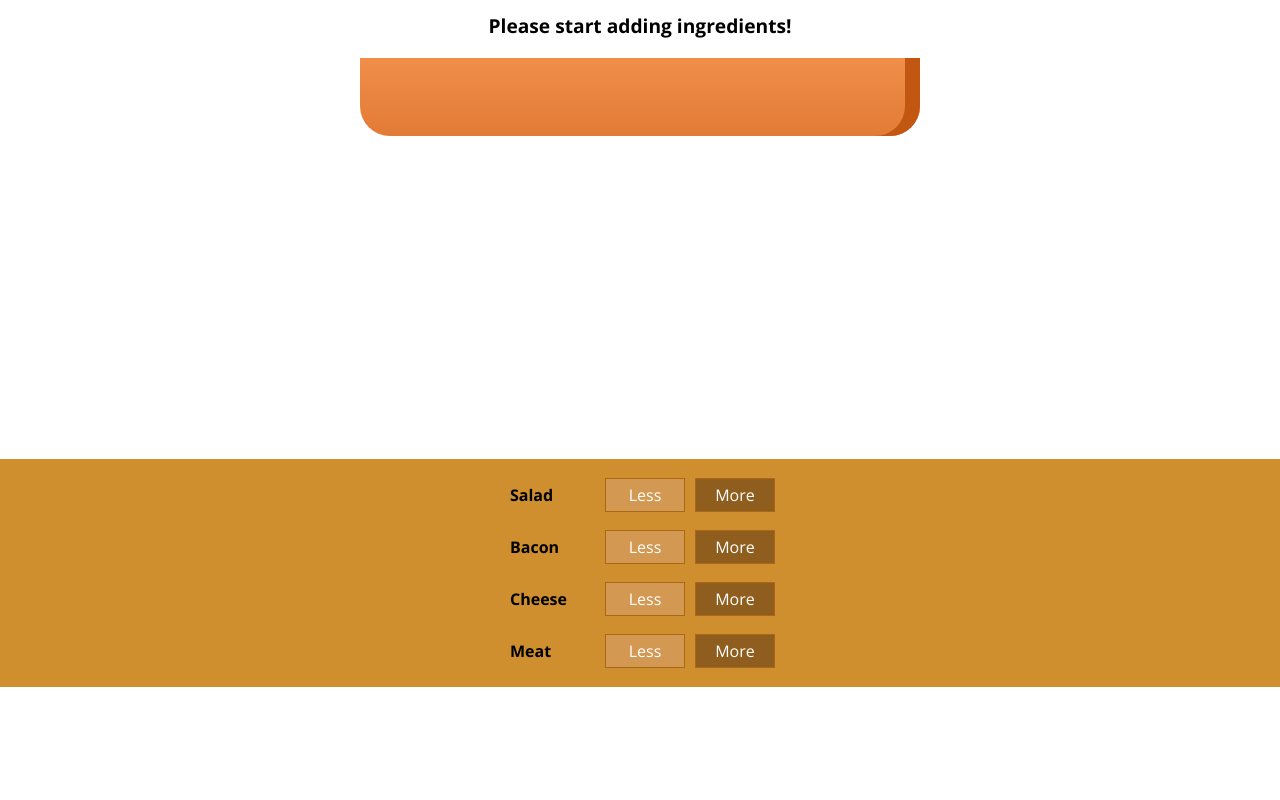
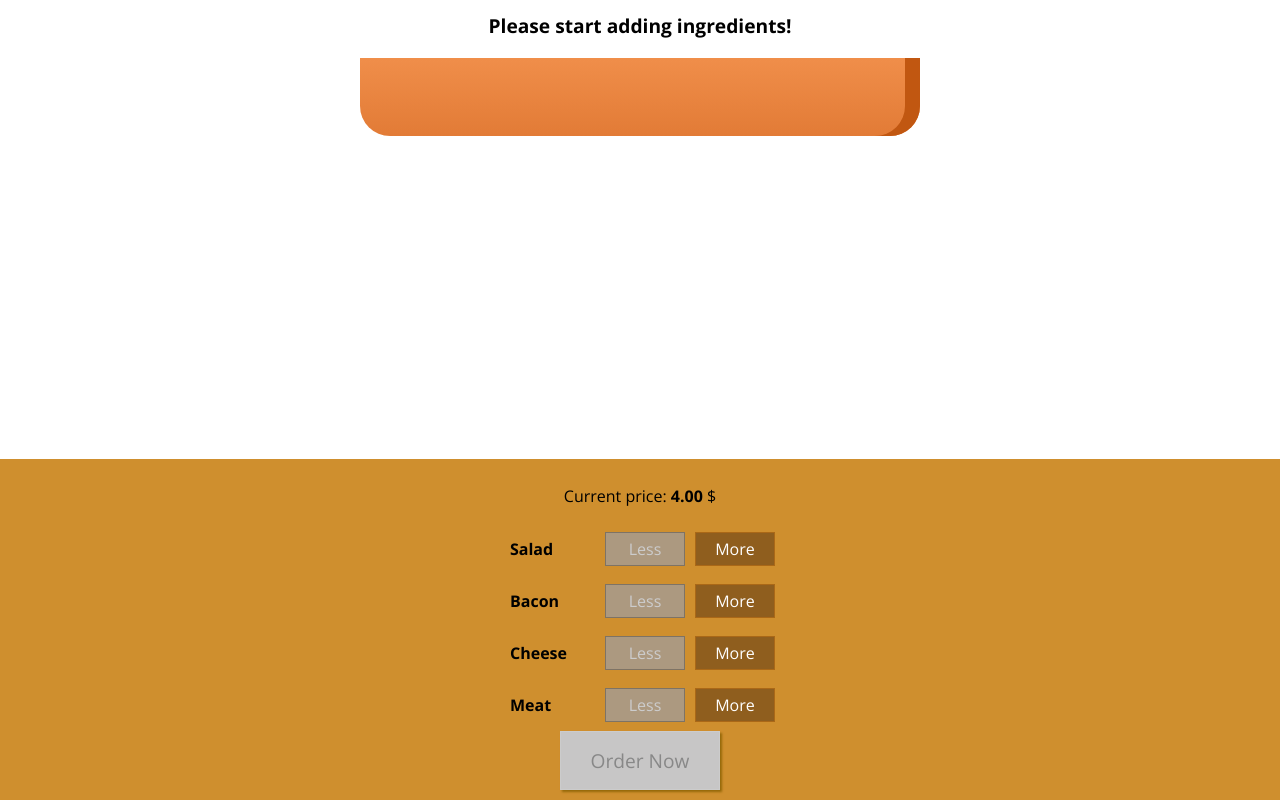
Before and after one commit to antalvarenga/burger-builder, a React (Create React App) app: page / in a window 1280 px wide. Shown: the part 179-979 px from the top of the page. Before the commit the page ends 866 px from the top, so only its background shows below. Built offline with nearby package versions, Linux system fonts and the light colour scheme.

Commit message:
add modal, order summary

```diff
--- a/src/components/BuildControls/BuildControl/BuildControl.js
+++ /dev/null
@@ -1,13 +0,0 @@
-import React from 'react';
-
-import classes from './BuildControl.module.css';
-
-const BuildControl = (props) => (
-    <div className={classes.BuildControl}>
-        <div className={classes.Label}>{props.label}</div>
-        <button className={classes.Less}>Less</button>
-        <button className={classes.More} onClick={props.addHandler}>More</button>
-    </div>
-)
-
-export default BuildControl
--- a/src/components/BuildControls/BuildControls.module.css
+++ /dev/null
@@ -1,10 +0,0 @@
-.BuildControls {
-    width: 100%;
-    background-color: #cf8f2e;
-    display: flex;
-    flex-flow: column;
-    align-items: center;
-    box-shadow: 0 2px 1px #ccc;
-    margin: auto;
-    padding: 10px 0;
-}
--- /dev/null
+++ b/src/components/Burger/BuildControls/BuildControl/BuildControl.js
@@ -0,0 +1,22 @@
+import React from 'react';
+
+import classes from './BuildControl.module.css';
+
+const BuildControl = (props) => (
+    <div className={classes.BuildControl}>
+        <div className={classes.Label}>{props.label}</div>
+        <button
+            className={classes.Less}
+            onClick={props.removeHandler}
+            disabled={props.isDisabled}>
+            Less
+        </button>
+        <button
+            className={classes.More}
+            onClick={props.addHandler}>
+            More
+        </button>
+    </div>
+)
+
+export default BuildControl
--- a/src/components/BuildControls/BuildControls.js
+++ b/src/components/Burger/BuildControls/BuildControls.js
@@ -12,12 +12,21 @@
 
 const BuildControls = (props) => (
     <div className={classes.BuildControls}>
+        <p>Current price: <strong>{props.currentPrice.toFixed(2)}</strong> $</p>
         {controls.map(ctrl => (
             <BuildControl
                 key={ctrl.type}
                 label={ctrl.label}
-                addHandler={() => props.ingredientAdded(ctrl.type)}/>
+                addHandler={() => props.ingredientAdded(ctrl.type)}
+                removeHandler={() => props.ingredientRemoved(ctrl.type)}
+                isDisabled={props.disabledInfo[ctrl.type]}/>
         ))}
+        <button
+            disabled={!props.purchasable}
+            className={classes.OrderButton}
+            onClick={props.purchasing}>
+            Order Now
+        </button>
     </div>
 )
 
--- /dev/null
+++ b/src/components/Burger/BuildControls/BuildControls.module.css
@@ -0,0 +1,52 @@
+.BuildControls {
+    width: 100%;
+    background-color: #cf8f2e;
+    display: flex;
+    flex-flow: column;
+    align-items: center;
+    box-shadow: 0 2px 1px #ccc;
+    margin: auto;
+    padding: 10px 0;
+}
+
+
+.OrderButton {
+    background-color: #DAD735;
+    outline: none;
+    cursor: pointer;
+    border: 1px solid #966909;
+    color: #966909;
+    font-family: inherit;
+    font-size: 1.2em;
+    padding: 15px 30px;
+    box-shadow: 2px 2px 2px #966909;
+}
+
+.OrderButton:hover, .OrderButton:active {
+    background-color: #A0DB41;
+    border: 1px solid #966909;
+    color: #966909;
+}
+
+.OrderButton:disabled {
+    background-color: #C7C6C6;
+    cursor: not-allowed;
+    border: 1px solid #ccc;
+    color: #888888;
+}
+
+.OrderButton:not(:disabled) {
+    animation: enable 0.3s linear;
+}
+
+@keyframes enable {
+    0% {
+        transform: scale(1);
+    }
+    60% {
+        transform: scale(1.1);
+    }
+    100% {
+        transform: scale(1);
+    }
+}
--- /dev/null
+++ b/src/components/Burger/OrderSummary/OrderSummary.js
@@ -0,0 +1,27 @@
+import React from 'react';
+
+import Aux from '../../../hoc/Aux';
+
+const OrderSummary = (props) => {
+    const ingredientSummary = Object.keys(props.ingredients)
+        .map(ingKey => (
+            <li key={ingKey}>
+                <span style={{ textTransform: 'capitalize' }}>{ingKey}</span>:
+                {props.ingredients[ingKey]}
+            </li>
+        )
+        )
+
+    return (
+        <Aux>
+            <h3>Your Order</h3>
+            <ul>
+                {ingredientSummary}
+            </ul>
+            <p>Continue to checkout?</p>
+        </Aux>
+    )
+}
+
+
+export default OrderSummary;
--- /dev/null
+++ b/src/components/UI/Modal/Modal.js
@@ -0,0 +1,16 @@
+import React from 'react';
+
+import classes from './Modal.module.css';
+
+const Modal = (props) => (
+    <div
+        className={classes.Modal}
+        style={{
+            transform: props.show ? 'translateY(0)' : 'translateY(-100vh)',
+            opacity: props.show ? '1' : '0'
+        }}>
+        {props.children}
+    </div>
+)
+
+export default Modal
--- /dev/null
+++ b/src/components/UI/Modal/Modal.module.css
@@ -0,0 +1,20 @@
+.Modal {
+    position: fixed;
+    z-index: 500;
+    background-color: white;
+    width: 70%;
+    border: 1px solid #ccc;
+    box-shadow: 1px 1px 1px black;
+    padding: 16px;
+    left: 15%;
+    top: 30%;
+    box-sizing: border-box;
+    transition: all 0.3s ease-out;
+}
+
+@media (min-width: 600px) {
+    .Modal {
+        width: 500px;
+        left: calc(50% - 250px);
+    }
+}
--- a/src/containers/BurgerBuilder/BurgerBuilder.js
+++ b/src/containers/BurgerBuilder/BurgerBuilder.js
@@ -2,7 +2,9 @@
 
 import Aux from '../../hoc/Aux';
 import Burger from '../../components/Burger/Burger';
-import BuildControls from '../../components/BuildControls/BuildControls';
+import BuildControls from '../../components/Burger/BuildControls/BuildControls';
+import Modal from '../../components/UI/Modal/Modal';
+import OrderSummary from '../../components/Burger/OrderSummary/OrderSummary'
 
 const INGREDIENT_PRICES = {
     salad: 0.5,
@@ -20,30 +22,73 @@
             cheese: 0,
             meat: 0
         },
-        totalPrice: 4
+        totalPrice: 4,
+        purchasable: false,
+        purchasing: false
+    }
+
+    updatePurchaseState = (ingredients) => {
+        const sum = Object.keys(ingredients)
+            .map(ingKey => ingredients[ingKey])
+            .reduce((acc, el) => (acc + el), 0)
+        this.setState({purchasable: sum > 0})
+    }
+
+    purchasingHandler = () => {
+        this.setState({purchasing: true})
     }
 
     addIngredientHandler = (type) => {
         const updatedIngredients = {
             ...this.state.ingredients
         }
-        updatedIngredients[type]+= 1
+        updatedIngredients[type]++
         const updatedPrice = this.state.totalPrice + INGREDIENT_PRICES[type]
         this.setState({
             ingredients: updatedIngredients,
             totalPrice: updatedPrice
         })
+
+        this.updatePurchaseState(updatedIngredients)
     }
 
     removeIngredientHandler = (type) => {
+        if (this.state.ingredients[type] <= 0) {
+            return;
+        }
+        const updatedIngredients = {
+            ...this.state.ingredients
+        }
+        updatedIngredients[type]--
+        const updatedPrice = this.state.totalPrice - INGREDIENT_PRICES[type]
+        this.setState({
+            ingredients: updatedIngredients,
+            totalPrice: updatedPrice
+        })
 
+        this.updatePurchaseState(updatedIngredients)
     }
 
     render () {
+        const disabledInfo = {
+            ...this.state.ingredients
+        }
+        for (let key in disabledInfo) {
+            disabledInfo[key] = disabledInfo[key] <= 0
+        }
         return (
             <Aux>
+                <Modal show={this.state.purchasing}>
+                    <OrderSummary ingredients={this.state.ingredients}/>
+                </Modal>
                 <Burger ingredients={this.state.ingredients}/>
-                <BuildControls ingredientAdded={this.addIngredientHandler} />
+                <BuildControls
+                    ingredientAdded={this.addIngredientHandler}
+                    ingredientRemoved={this.removeIngredientHandler}
+                    disabledInfo={disabledInfo}
+                    currentPrice={this.state.totalPrice}
+                    purchasable={this.state.purchasable}
+                    purchasing={this.purchasingHandler} />
             </Aux>
         )
     }
```
Also changed, not shown: src/components/Burger/BuildControls/BuildControl/BuildControl.module.css (renamed from src/components/BuildControls/BuildControl/BuildControl.module.css), src/components/UI/Backdrop/Backdrop.js (added).
